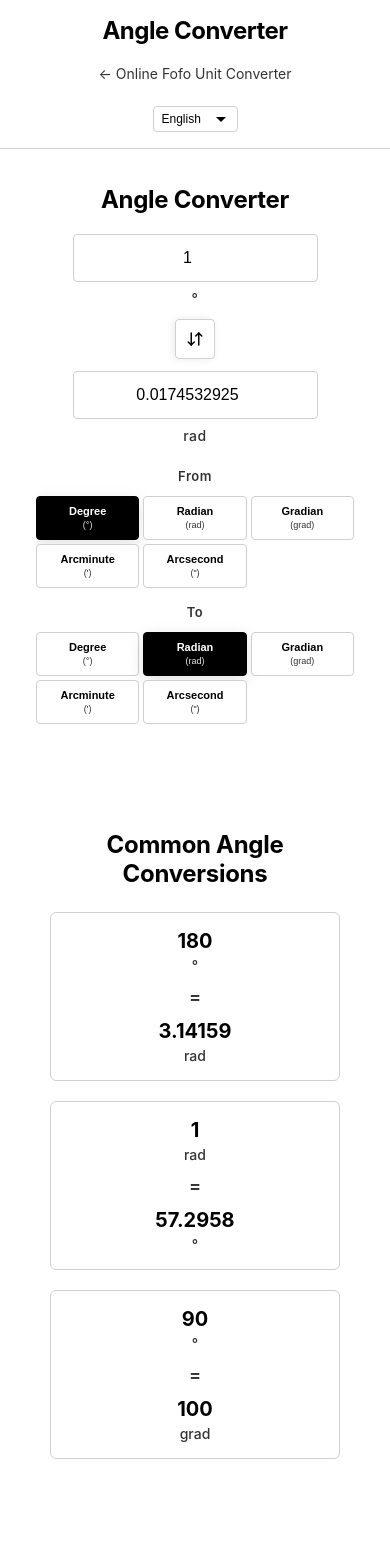
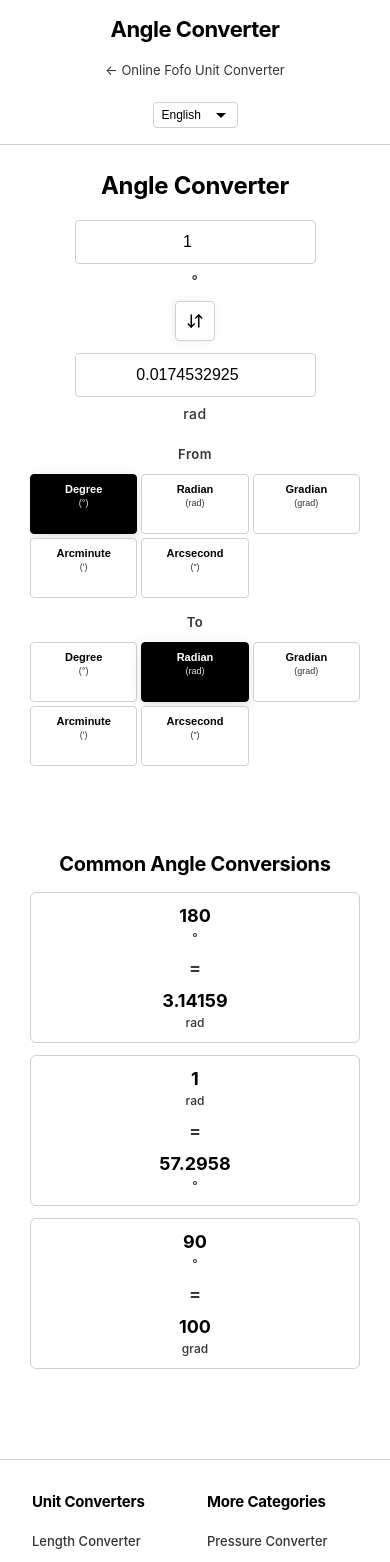
Before and after one commit to fffshiyu/FoFoFreeCoverter, a React (Vite) app: page /angle-converter in a window 390 px wide. Shown: the top 1562 px of the page. Built offline with nearby package versions, Linux system fonts and the light colour scheme; a web font is replaced by a local one.

Commit message:
Fix subpage content centering and optimize mobile responsiveness

```diff
--- a/src/components/UnitConverter.css
+++ b/src/components/UnitConverter.css
@@ -10,6 +10,7 @@
   margin: 0 auto;
   display: flex;
   flex-direction: column;
+  align-items: center;
   height: 100%;
   max-height: 100%;
   overflow: hidden;
@@ -41,6 +42,7 @@
   align-items: center;
   justify-content: center;
   gap: 16px;
+  width: 100%;
 }
 
 .value-input-group,
@@ -117,6 +119,7 @@
   flex: 1;
   min-height: 0;
   overflow-y: auto;
+  width: 100%;
 }
 
 .units-group {
@@ -278,11 +281,13 @@
 
 @media (max-width: 768px) {
   .converter-container {
-    padding: 16px;
+    padding: 16px 10px;
+    width: 100%;
   }
 
   .input-output-row {
     flex-direction: column;
+    gap: 12px;
     gap: 12px;
   }
 
@@ -300,6 +305,29 @@
   .converter-units-section {
     grid-template-columns: 1fr;
     gap: 12px;
+    width: 100%;
+  }
+
+  .units-grid {
+    grid-template-columns: repeat(auto-fill, minmax(90px, 1fr));
+    gap: 8px;
+  }
+
+  .unit-button {
+    padding: 8px 10px;
+    min-height: 60px;
+  }
+
+  .main-input,
+  .main-output {
+    font-size: 16px;
+    padding: 12px 16px;
+  }
+
+  .value-input-group,
+  .value-output-group {
+    max-width: 100%;
+    width: 100%;
   }
 
   .units-grid {
--- a/src/pages/ConverterPage.css
+++ b/src/pages/ConverterPage.css
@@ -71,10 +71,12 @@
   flex-direction: column;
   gap: 40px;
   width: 100%;
+  align-items: center;
 }
 
 .converter-page-main > * {
   width: 100%;
+  max-width: 900px;
 }
 
 .converter-examples {
@@ -162,30 +164,68 @@
     padding: 16px;
   }
 
+  .converter-page-header-content {
+    padding: 0;
+  }
+
   .back-to-home {
     margin-bottom: 12px;
+    font-size: 13px;
   }
 
   .header-language-selector {
     position: static;
     margin-top: 12px;
+    width: 100%;
+    display: flex;
+    justify-content: center;
   }
 
   .converter-page-title {
     text-align: center;
     width: 100%;
+    font-size: 22px;
+  }
+
+  .converter-page-layout {
+    padding: 10px;
+    gap: 10px;
+  }
+
+  .converter-page-main {
+    gap: 30px;
+    padding: 0 10px;
+  }
+
+  .converter-examples {
+    padding: 20px 10px;
+  }
+
+  .examples-title {
+    font-size: 20px;
+    margin-bottom: 16px;
   }
 
   .examples-grid {
     grid-template-columns: 1fr;
+    gap: 12px;
   }
 
   .example-item {
     flex-direction: column;
     gap: 12px;
+    padding: 12px 16px;
   }
 
   .example-equals {
     margin: 0;
   }
+
+  .example-number {
+    font-size: 18px;
+  }
+
+  .example-unit {
+    font-size: 12px;
+  }
 }
```
